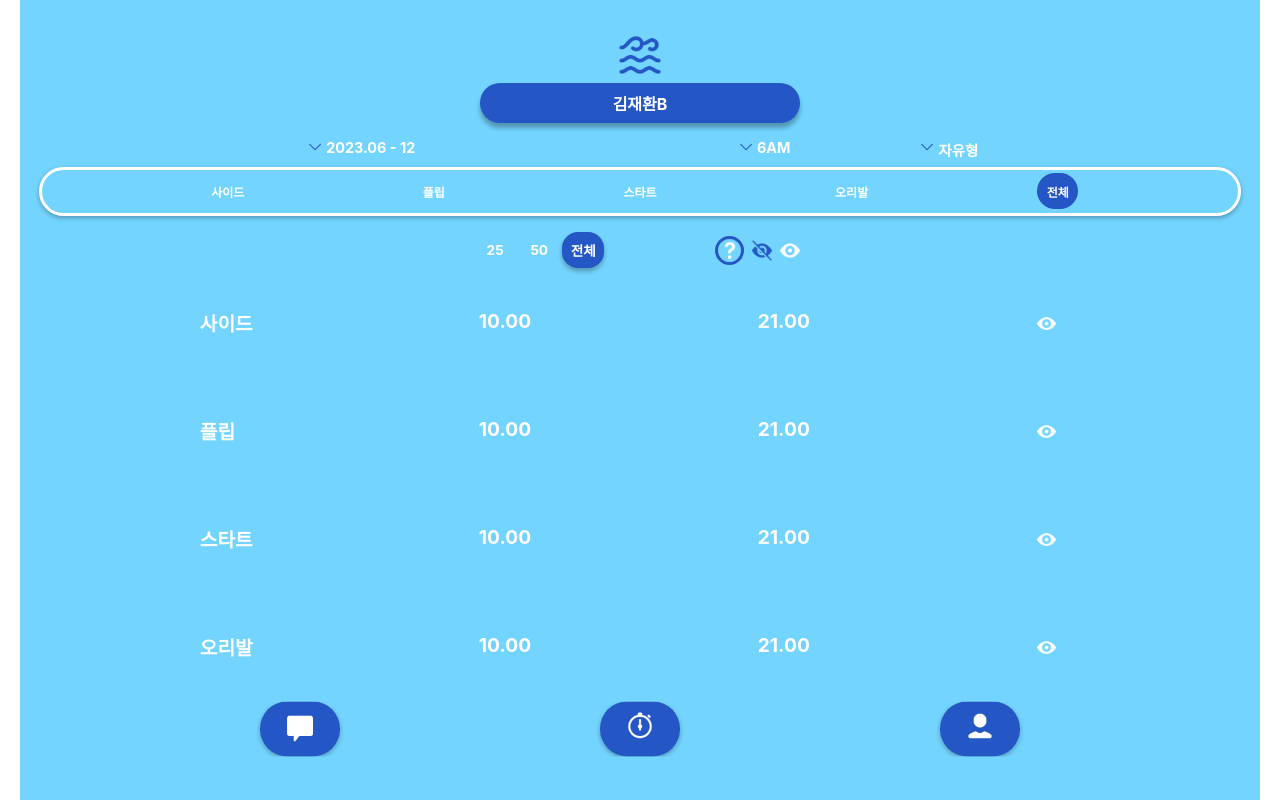
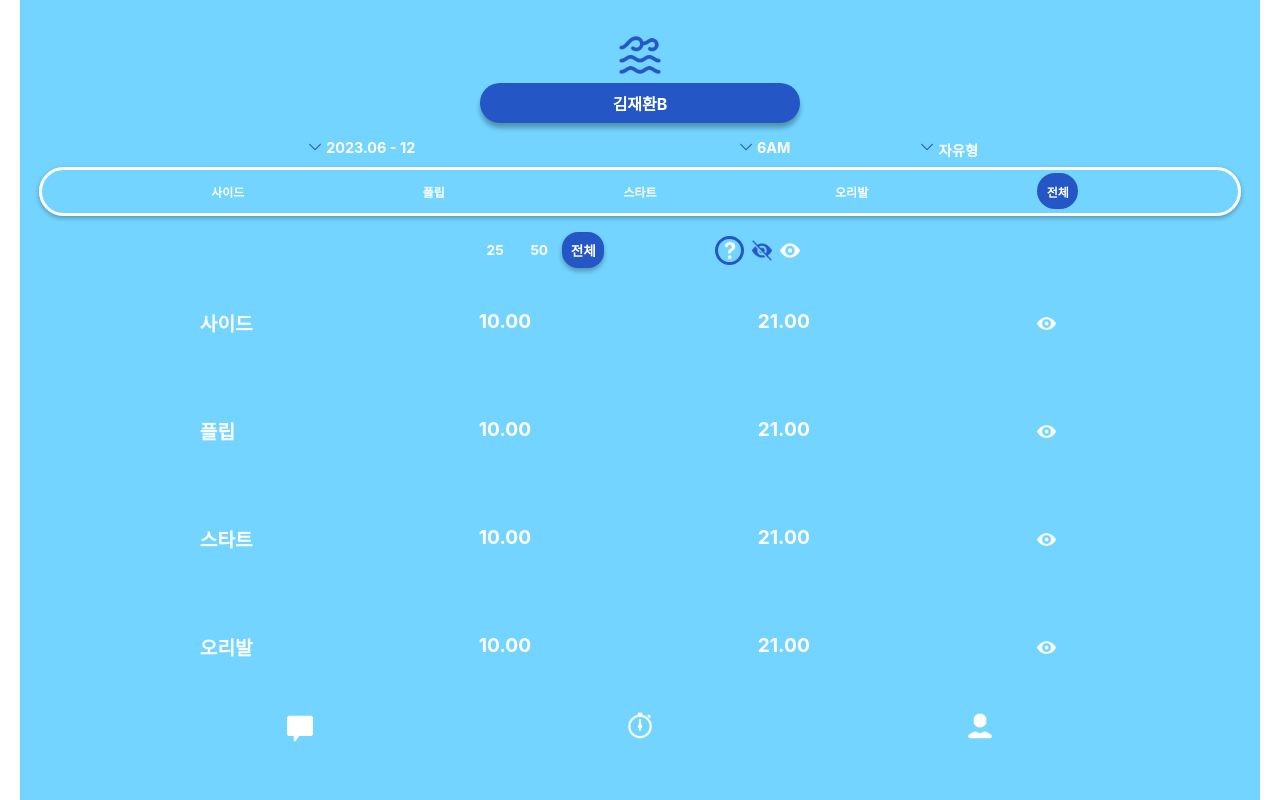
Before and after one commit to RIDE-THE-WAVE/Frontend, a React (Create React App) app in the folder ride-the-wave/: page /myrecord in a window 1280 px wide. Built offline with nearby package versions, Linux system fonts and the light colour scheme.

Commit message:
FEAT: 하단바 클릭시 강조 및 화면 바꿈 구현 #8

```diff
--- a/ride-the-wave/src/component/common/BottomNav.js
+++ b/ride-the-wave/src/component/common/BottomNav.js
@@ -1,32 +1,41 @@
 
-import React from 'react';
+import React, { useState } from 'react';
 import styles from './BottomNav.module.css';
 import review from '../img/review.png';
 import timer from '../img/timer.png';
 import mypage from '../img/mypage.png';
-import { Link } from 'react-router-dom';
+import { Link, useLocation, useNavigate } from 'react-router-dom';
 
 
 
 function BottomNav() {
+    const location = useLocation();
+    const [activeBottomTab, setActiveBottomTab] = useState(location.state);
+    const navigate = useNavigate();
+
+    const toggleBottomTab = (tab) => {
+        setActiveBottomTab(tab);
+        if (tab === 'review') {
+            navigate('/review', { state: 'review'});
+        } else if (tab === 'grouprecords') {
+            navigate('/grouprecords', { state: 'grouprecords'});
+        } else if (tab === 'myrecord') {
+            navigate('/myrecord', { state: 'myrecord'});
+        }
+    }
+
     return (
         <div className={styles.BottomNav_wrapper}>
             <div className={styles.BottomNav}>
-                <Link to="/review">
-                    <div className={styles.BottomNav_item}>
+                <div className={`${styles.BottomNav_item} ${activeBottomTab === "review" ? styles.BottomNav_item_active : ""}`} onClick={() => toggleBottomTab('review')}>
                     <img src={review} alt="review"/>
                 </div>
-                </Link>
-                <Link to="/grouprecords">
-                    <div className={styles.BottomNav_item}>
+                <div className={`${styles.BottomNav_item} ${activeBottomTab === "grouprecords" ? styles.BottomNav_item_active : ""}`} onClick={() => toggleBottomTab('grouprecords')}>
                     <img src={timer} alt="timer"/>
                 </div>
-                </Link>
-                <Link to="/myrecord">
-                    <div className={styles.BottomNav_item}>
+                <div className={`${styles.BottomNav_item} ${activeBottomTab === "myrecord" ? styles.BottomNav_item_active : ""}`} onClick={() => toggleBottomTab('myrecord')}>
                     <img src={mypage} alt="mypage"/>
                 </div>
-                </Link>
             </div>
         </div>
     );
--- a/ride-the-wave/src/component/common/BottomNav.module.css
+++ b/ride-the-wave/src/component/common/BottomNav.module.css
@@ -26,10 +26,15 @@
     text-align: center;
     padding: 0.1rem 1rem;
     border-radius: 1.7rem;
+    /* background-color: #2457C5;
+    box-shadow: 0px 2px 5px rgba(0, 0, 0, 0.3);  */
+    /* outline: 3px solid purple; */
+    /* color: white; */
+}
+
+.BottomNav_item_active {
     background-color: #2457C5;
     box-shadow: 0px 2px 5px rgba(0, 0, 0, 0.3);
-    /* outline: 3px solid purple; */
-    /* color: white; */
 }
 
 .BottomNav_item > img {
--- a/ride-the-wave/src/component/login/Login.js
+++ b/ride-the-wave/src/component/login/Login.js
@@ -12,7 +12,7 @@ function Login() {
     const handleLogin = () => {
         if (isUsernameValid(username)) {
             console.log(username);
-            navigate('/myrecord');
+            navigate('/myrecord', { state: 'myrecord'});
         } else {
             console.log("이름을 입력하세요.");
         }
--- a/ride-the-wave/src/component/records/myrecord/MyRecord.js
+++ b/ride-the-wave/src/component/records/myrecord/MyRecord.js
@@ -12,11 +12,11 @@ import MyRecordModal from '../../modal/MyRecordModal';
 function MyRecord() {
     const [activeTurnTab, setActiveTurnTab] = useState('tabEntireTurn');
     const [activeLengthTab, setActiveLengthTab] = useState('tabEntireLength');
+    const [showModal, setShowModal] = useState(false);
     const [activeSide, setActiveSide] = useState(true);
     const [activeFlip, setActiveFlip] = useState(true);
     const [activeStart, setActiveStart] = useState(true);
     const [activeFin, setActiveFin] = useState(true);
-    const [showModal, setShowModal] = useState(false);
 
     const openModal = () => {
         setShowModal(true);
--- a/ride-the-wave/src/component/review/Review.js
+++ b/ride-the-wave/src/component/review/Review.js
@@ -3,11 +3,14 @@ import styles from './Review.module.css';
 import logo from '../img/logo.png'; // 나중에 공통이미지는 따로 관리하기
 import write from '../img/write.png';
 import question from '../img/question.png';
-import { Link } from 'react-router-dom';
+import { Link, useLocation } from 'react-router-dom';
 import BottomNav from '../common/BottomNav';
 
 
 function Review() {
+  // const location = useLocation();
+  // console.log(location.state.page);
+
   return (
     <div className={styles.Review}>
         <div className={styles.header}>
```
Lines whose indentation alone changed are shown as unchanged.
